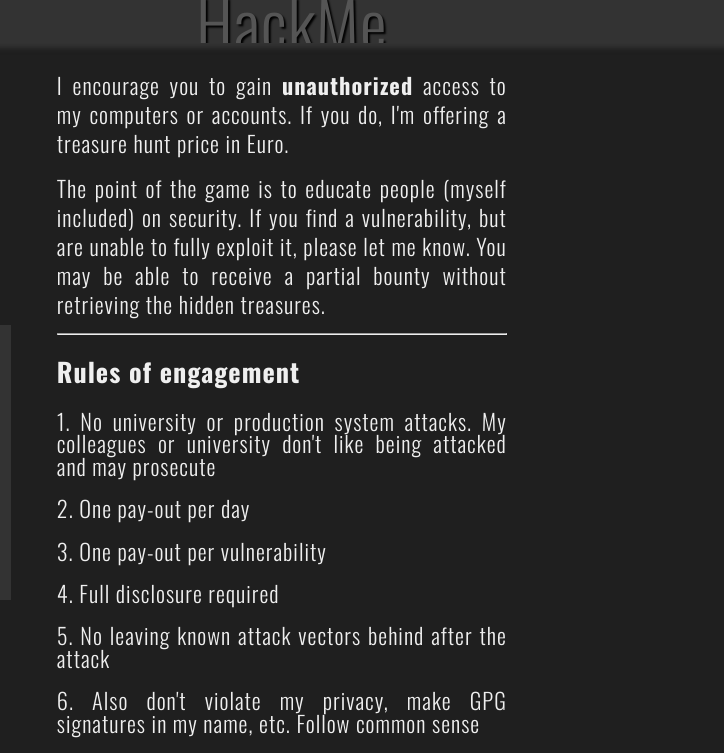
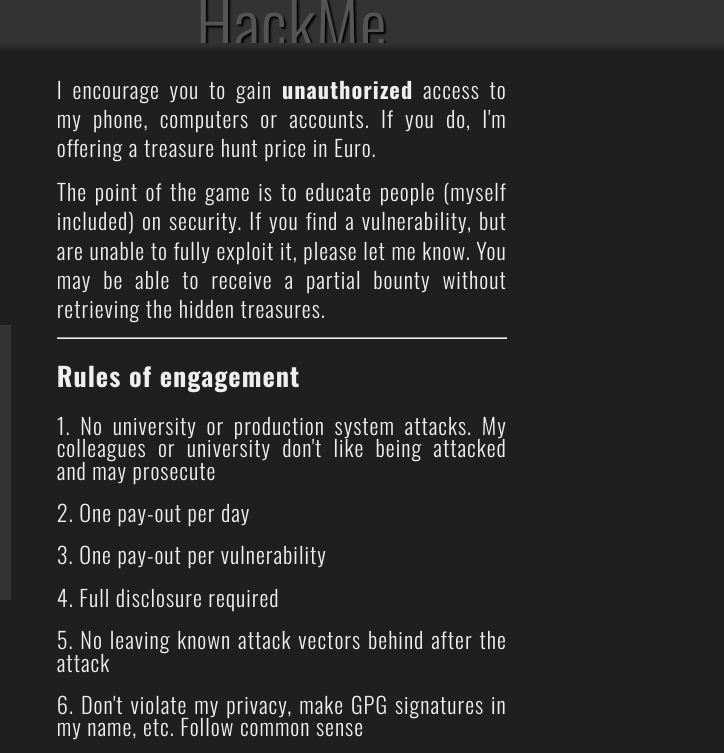
Before and after one commit to gkastrinis/gkastrinis.github.io, a plain HTML site: page hackme.html in a window 1280 px wide. Shown: the top 753 px of the page, 556-1280 px from the left. Drawn offline with nearby package versions, Linux system fonts and the light colour scheme.

Commit message:
Update hackme text

```diff
--- a/hackme.html
+++ b/hackme.html
@@ -69,9 +69,9 @@
 			</div>
 			<div class="right">
 				<!--<h3>Please hack me</h3>-->
-				<p>I encourage you to gain <strong>unauthorized</strong> access to my computers
-				or accounts.  If you do, I'm offering a treasure hunt price in
-				Euro.</p>
+				<p>I encourage you to gain <strong>unauthorized</strong> access
+				to my phone, computers or accounts.  If you do, I'm offering a
+				treasure hunt price in Euro.</p>
 				<p>The point of the game is to educate people (myself included)
 				on security. If you find a vulnerability, but are unable to
 				fully exploit it, please let me know. You may be able to
@@ -85,16 +85,16 @@
 					<li>One pay-out per vulnerability</li>
 					<li>Full disclosure required</li>
 					<li>No leaving known attack vectors behind after the attack</li>
-					<li>Also don't violate my privacy, make GPG signatures in my name, etc. Follow common sense</li>
+					<li>Don't violate my privacy, make GPG signatures in my name, etc. Follow common sense</li>
 				</ol>
-				<p>My phone and computers are logged in to Facebook, Twitter
-				(phone excluded), and Gmail. If you manage to find them
-				unlocked, you'll be able to retrieve the treasures.</p>
 				<h4>No physical violence!</h4>
 				<p>Beating me up or threatening with physical violence is not
 				fair game. Blackmailing or physically stealing my laptop or
 				computer from my hands while I'm using it is also not
 				allowed.</p>
+				<p>My phone and computers are logged in to Facebook, Twitter
+				(phone excluded), and Gmail. If you manage to find them
+				unlocked, you'll be able to retrieve the treasures.</p>
 				<h4>No break-ins!</h4>
 				<p>I have not secured my home against physical break-ins.
 				Don't break into my house for these bounties. It's okay if I
```
